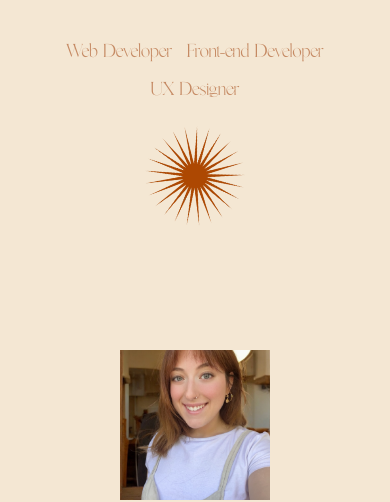
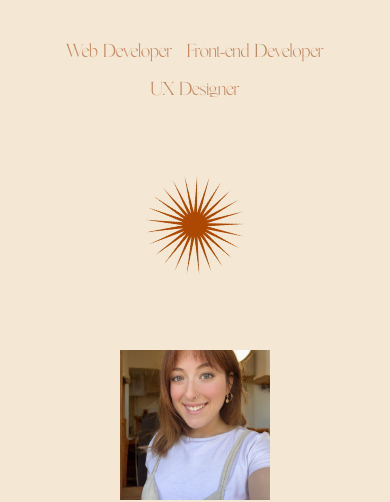
Before and after one commit to GiorgiePi/Portfolio, a plain HTML site: page index.html in a window 390 px wide. Shown: the part 343-845 px from the top of the page. Drawn offline with nearby package versions, Linux system fonts and the light colour scheme.

Commit message:
Update style.css

```diff
--- a/css/style.css
+++ b/css/style.css
@@ -1164,7 +1164,7 @@ body.dark-mode .logo{
         height: 100px;
         /* Rimuoviamo il transform: translate qui per non rompere la rotazione. */
         /* Posizioniamo e centriamo staticamente: */
-        top: 36%; /* La posizione assoluta ora include lo spostamento desiderato */
+        top: 41%; /* La posizione assoluta ora include lo spostamento desiderato */
         left: 50%;
         margin-left: -50px; /* Metà della larghezza (100px / 2 = 50px) */
         /* Il transform (la rotazione) viene ereditato dalla regola globale @keyframes */
```
